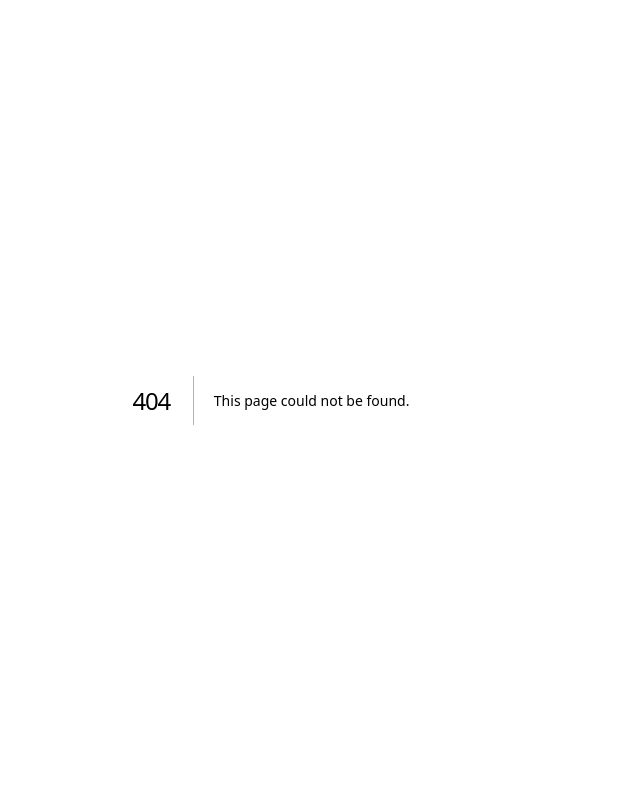
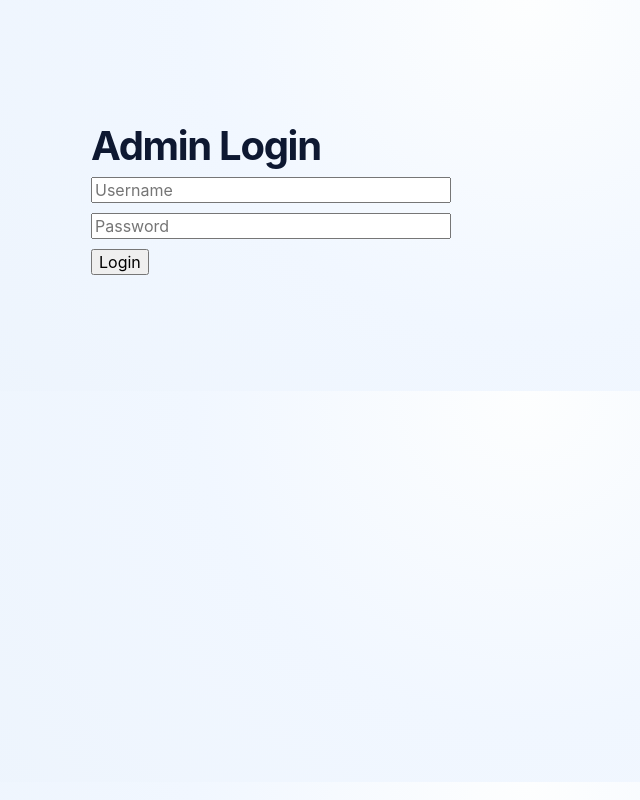
Before and after one commit to michaelminhtp-ws/ws-ecommerce-, a Next.js app: page /admin in a window 1280 px wide. Before the commit this address had no page. Shown: the whole page, without its empty margins (369-1009 px from the left). Built offline with nearby package versions, Linux system fonts and the light colour scheme.

Commit message:
Create page.tsx

```diff
--- /dev/null
+++ b/app/admin/page.tsx
@@ -0,0 +1,69 @@
+"use client";
+
+import { useState } from "react";
+
+export default function AdminLoginPage() {
+  const [username, setUsername] = useState("");
+  const [password, setPassword] = useState("");
+  const [message, setMessage] = useState("");
+
+  async function login() {
+    setMessage("Logging in...");
+
+    const res = await fetch(
+      "https://api.devopsbyteflexshift.com/api/admin/login",
+      {
+        method: "POST",
+        headers: {
+          "Content-Type": "application/json",
+        },
+        credentials: "include",
+        body: JSON.stringify({
+          username,
+          password,
+        }),
+      }
+    );
+
+    const data = await res.json();
+
+    if (data.ok) {
+      setMessage("Login successful");
+    } else {
+      setMessage("Login failed");
+    }
+  }
+
+  return (
+    <main
+      style={{
+        maxWidth: 400,
+        margin: "80px auto",
+        padding: 20,
+      }}
+    >
+      <h1>Admin Login</h1>
+
+      <input
+        placeholder="Username"
+        value={username}
+        onChange={(e) => setUsername(e.target.value)}
+        style={{ width: "100%", marginBottom: 10 }}
+      />
+
+      <input
+        placeholder="Password"
+        type="password"
+        value={password}
+        onChange={(e) => setPassword(e.target.value)}
+        style={{ width: "100%", marginBottom: 10 }}
+      />
+
+      <button onClick={login}>
+        Login
+      </button>
+
+      <p>{message}</p>
+    </main>
+  );
+}
```
